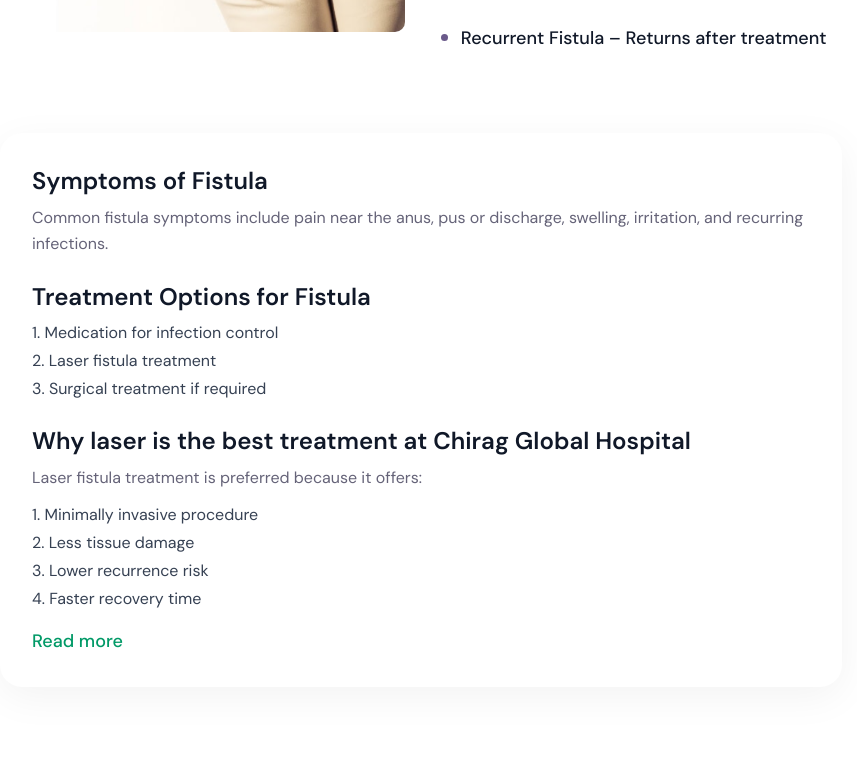
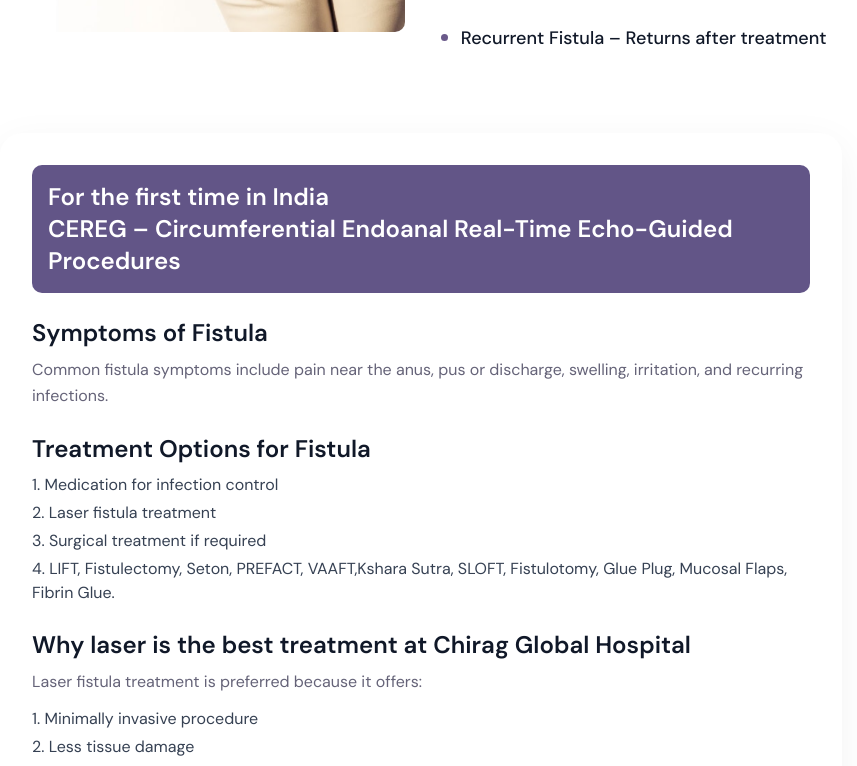
Before and after one commit to ganeshadvait/chirag, a Next.js app: page /fistula/1 in a window 1280 px wide. Shown: the part 5220-5986 px from the top of the page, without its empty margins (32-889 px from the left). Built offline with nearby package versions, Linux system fonts and the light colour scheme.

Commit message:
in fistula page added text

```diff
--- a/app/fistula/[slug]/page.tsx
+++ b/app/fistula/[slug]/page.tsx
@@ -220,6 +220,8 @@ export default function FistualConditions({
   };
 
   const InfoData = {
+    aboveContetn: "For the first time in India",
+    aboveContetna: "CEREG – Circumferential Endoanal Real-Time Echo-Guided Procedures",
     aboutTitle: "Symptoms of Fistula",
     aboutText:
       "Common fistula symptoms include pain near the anus, pus or discharge, swelling, irritation, and recurring infections.",
@@ -229,6 +231,7 @@ export default function FistualConditions({
       "Medication for infection control",
       "Laser fistula treatment",
       "Surgical treatment if required",
+      "LIFT, Fistulectomy, Seton, PREFACT, VAAFT,Kshara Sutra, SLOFT, Fistulotomy, Glue Plug, Mucosal Flaps, Fibrin Glue.",
     ],
 
     costTitle: "Why laser is the best treatment at Chirag Global Hospital",
--- a/components/partials/info/info.jsx
+++ b/components/partials/info/info.jsx
@@ -10,6 +10,8 @@ export default function LaserPilesInfo({
   costIntro,
   costPoints,
   expandedContent,
+  aboveContetn="",
+  aboveContetna="",
   readMoreText = "Read more",
   readLessText = "Read less",
 }) {
@@ -18,6 +20,17 @@ export default function LaserPilesInfo({
   return (
     <section className="w-full max-w-5xl mx-auto px-4 py-6">
       <div className="bg-white rounded-3xl shadow-[0_10px_40px_rgba(0,0,0,0.05)] p-6 md:p-8">
+        {/* Above Content */}
+        {aboveContetn && (
+          <div className="mb-6 text-gray-700 leading-relaxed bg-[#625587] p-4 rounded-lg">
+            <h2 className="text-lg sm:text-xl md:text-2xl font-semibold text-white">
+               {aboveContetn}
+            </h2>
+            <h2 className="text-lg sm:text-xl md:text-2xl font-semibold text-white ">
+               {aboveContetna}
+            </h2>
+          </div>
+        )}
 
         {/* About Section */}
         <h2 className="text-2xl font-semibold text-gray-900 mb-2">
```
